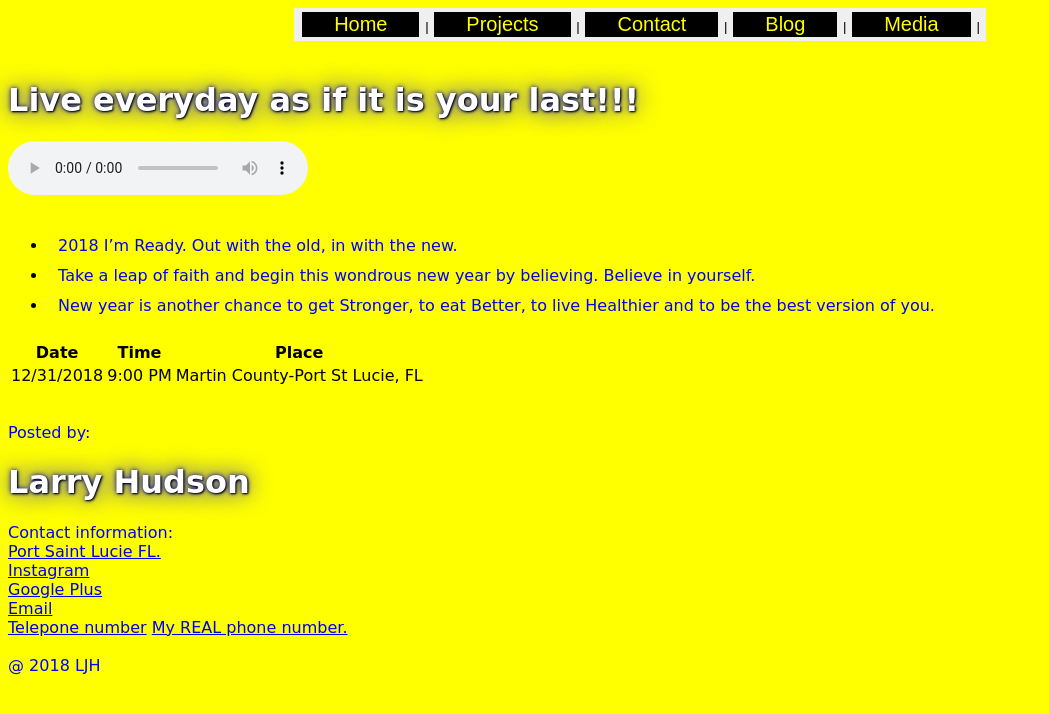
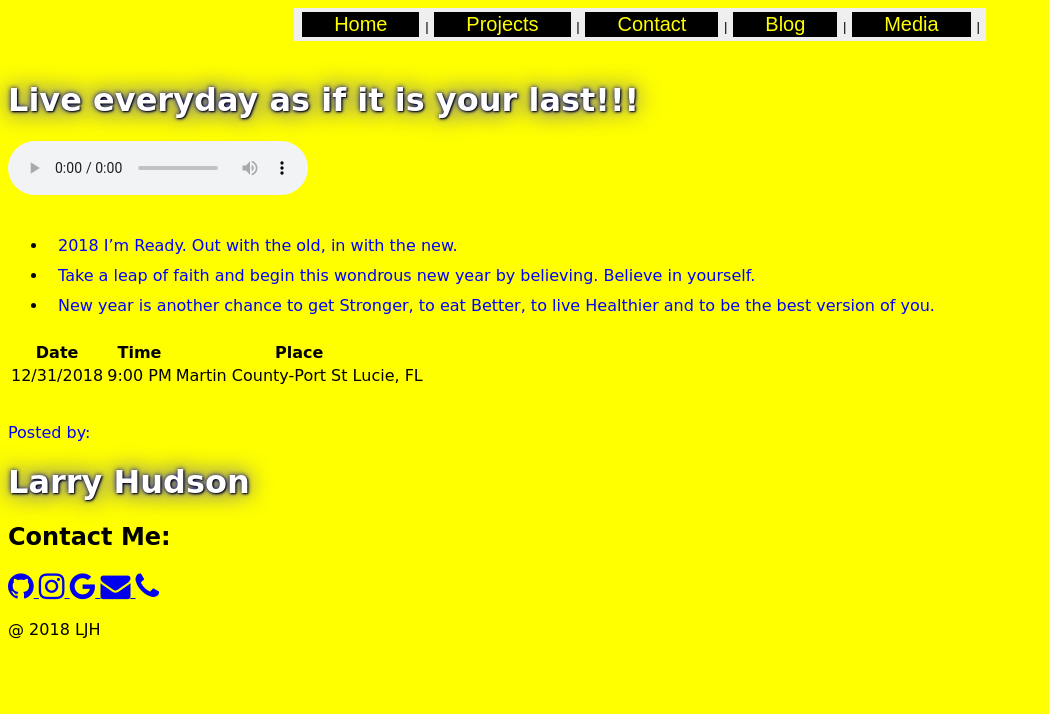
Before and after one commit to LarryHudson322/Larry, a plain HTML site: page Blog/index.html in a window 1280 px wide. Shown: the whole page, without its empty margins (0-1049 px from the left). Drawn offline with Linux system fonts and the light colour scheme.

Commit message:
added icons

```diff
--- a/Blog/index.html
+++ b/Blog/index.html
@@ -2,6 +2,8 @@
 <html lang="en">
 <head>
   <!-- for all other pages -->
+
+  <link rel="stylesheet" href="https://cdnjs.cloudflare.com/ajax/libs/font-awesome/4.7.0/css/font-awesome.min.css">
 <link type="text/css" rel="stylesheet" href="../css/style.css"/>
   <meta charset="UTF-8">
   <meta name="viewport" content="width=device-width, initial-scale=1.0">
@@ -82,18 +84,16 @@ body{
    <h1> Larry Hudson</h1></p>
 
 
-     <p>Contact information:<br>
-     <a href="https://www.eventbrite.com/d/fl--port-st.-lucie/new-years-eve-parties/">Port Saint Lucie FL.</a><br>
-     <!--This is Larry Hudson's page jope you like it once again-->
-     <a href="http://www.instagram.com/LHudson3222">Instagram</a><br>
-     <a href="https://plus.google.com/u/0/">Google Plus</a><br>
-   <!--  <a href="mailto:lhudson322@gmail.com">Email</a>  <br>-->
-   <a href="mailto:lhudson322@gmail.com">Email</a> <br>
-   <a href="tel:615-579-2652">Telepone number</a>
-     <a href="tel:423-777-9311">My REAL phone number.</a><br><br>
-
+   <h2>Contact Me:</h2>
+ <a href="https://github.com/LarryHudson322"><i class="fa fa-github"style="font-size:30px"></i> </a>
+ <a href="http://www.instagram.com/LHudson3222"><i class="fa fa-instagram"style="font-size:30px"></i> </a>
+ <a href="https://plus.google.com/u/0/"><i class="fa fa-google plus"style="font-size:30px"></i> </a>
+ <a href="mailto:lhudson322@gmail.com"><i class="fa fa-envelope"style="font-size:30px"></i> </a>
+ <a href="tel:423-308-7730"><i class="fa fa-phone"style="font-size:30px"></i> </a><br>
+<br>
      @ 2018 LJH
 
   </footer>
+
 </body>
 </html>
```
Also changed, not shown: Media/index.html (+8 -8 lines), contact/index.html (+7 -8 lines), projects/index.html (+12 -1 lines).
